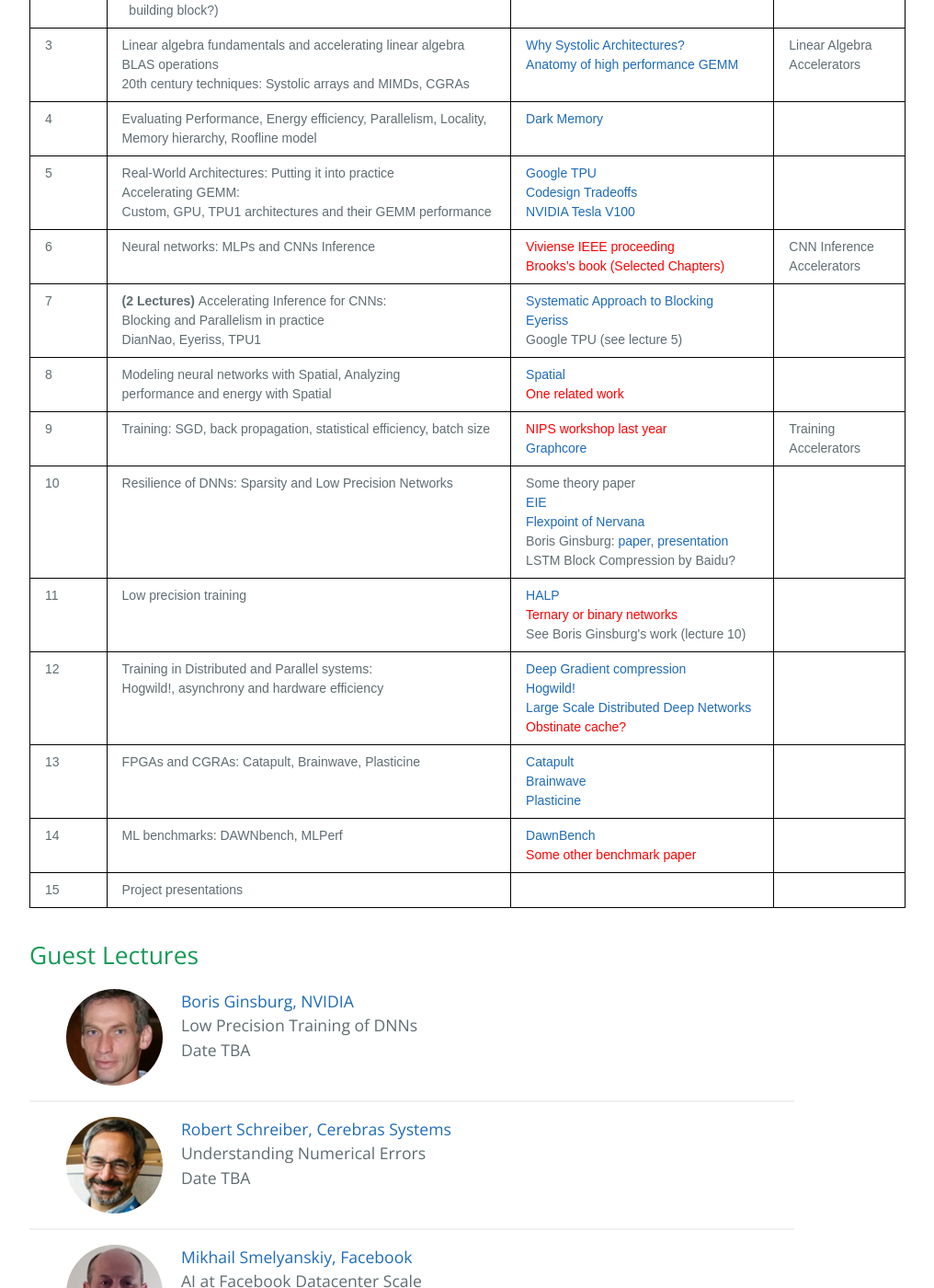
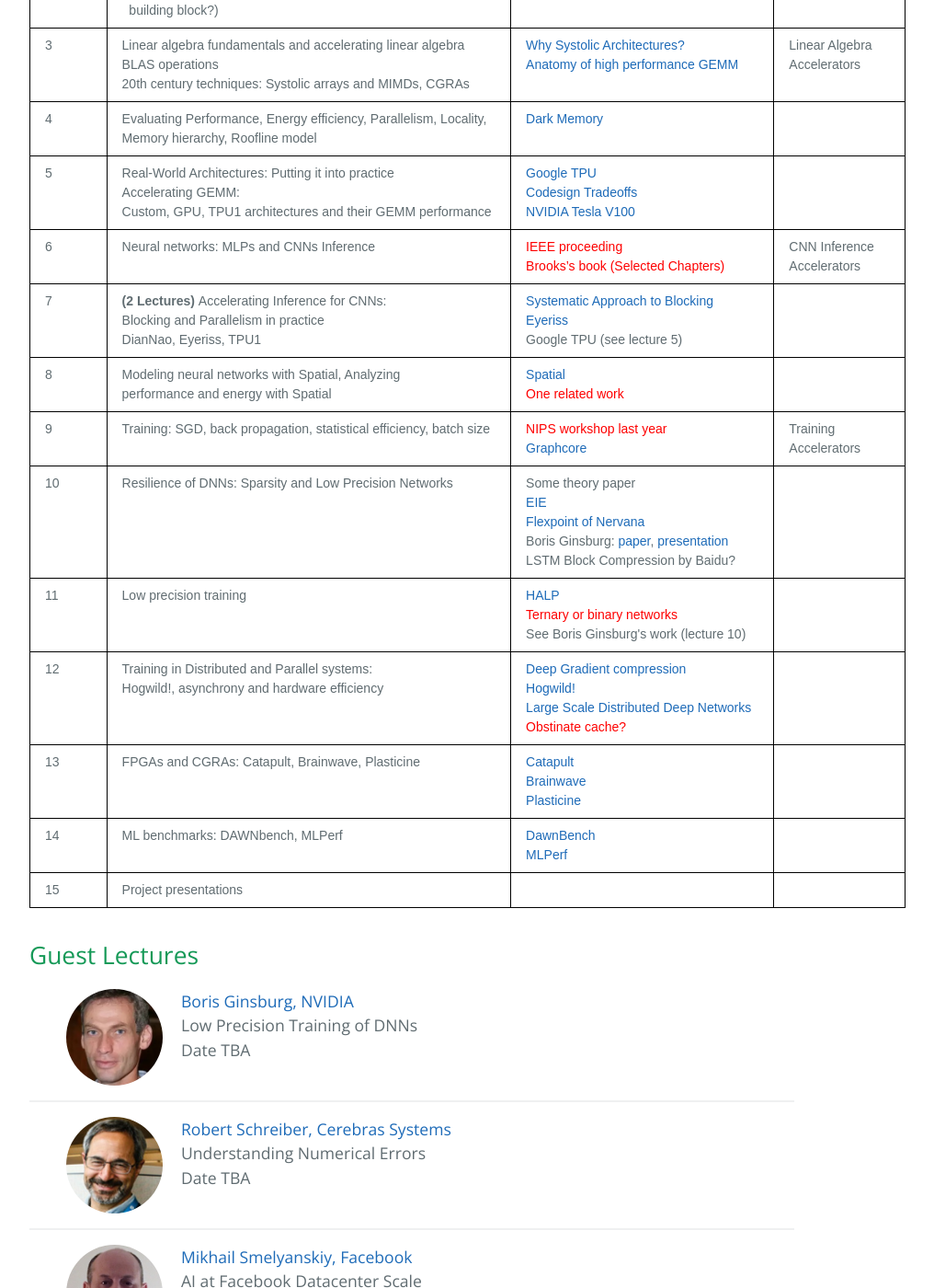
Before and after one commit to cs217/cs217.github.io, a Jekyll site: the page built from index.md, in a window 1280 px wide and 1400 px high, scrolled down 1649 px. Shown: the whole window at 92% size, without its empty margins (192-1208 px from the left). Built offline with Jekyll 4.4.1, drawn with Linux system fonts in a browser that asks for light colours; the repository's description, which GitHub fills in, is left out.

Commit message:
small edits

```diff
--- a/index.md
+++ b/index.md
@@ -71,7 +71,7 @@ This class meets TBA at [Gates TBD](https://campus-map.stanford.edu/?srch=Gates)
   <tr>
     <td class="tg-cpu2">6</td>
     <td class="tg-cpu2">Neural networks: MLPs and CNNs Inference</td>
-    <td class="tg-cpu2"><span style="color:rgb(254, 0, 0)">Viviense IEEE proceeding</span><br><span style="color:rgb(254, 0, 0)">Brooks’s book (Selected Chapters)</span></td>
+    <td class="tg-cpu2"><span style="color:rgb(254, 0, 0)">IEEE proceeding</span><br><span style="color:rgb(254, 0, 0)">Brooks’s book (Selected Chapters)</span></td>
     <td class="tg-cpu2">CNN Inference<br>Accelerators</td>
   </tr>
   <tr>
@@ -119,7 +119,7 @@ This class meets TBA at [Gates TBD](https://campus-map.stanford.edu/?srch=Gates)
   <tr>
     <td class="tg-cpu2">14</td>
     <td class="tg-cpu2">ML benchmarks: DAWNbench, MLPerf</td>
-    <td class="tg-cpu2"><a href="https://cs.stanford.edu/~matei/papers/2017/nips_sysml_dawnbench.pdf">DawnBench</a><br><span style="color:rgb(254, 0, 0)">Some other benchmark paper</span></td>
+    <td class="tg-cpu2"><a href="https://cs.stanford.edu/~matei/papers/2017/nips_sysml_dawnbench.pdf">DawnBench</a><br><a href="https://mlperf.org/">MLPerf</a></td>
     <td class="tg-cpu2"></td>
   </tr>
   <tr>
```
